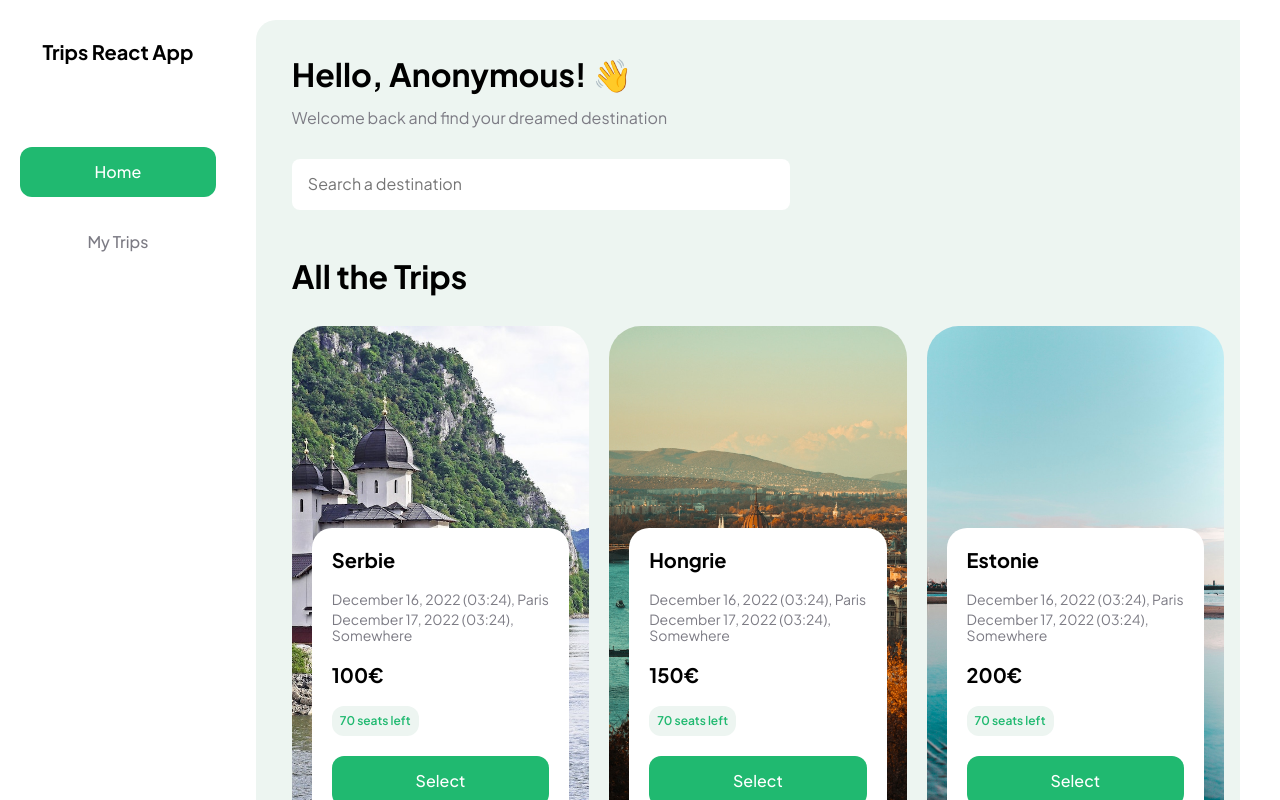
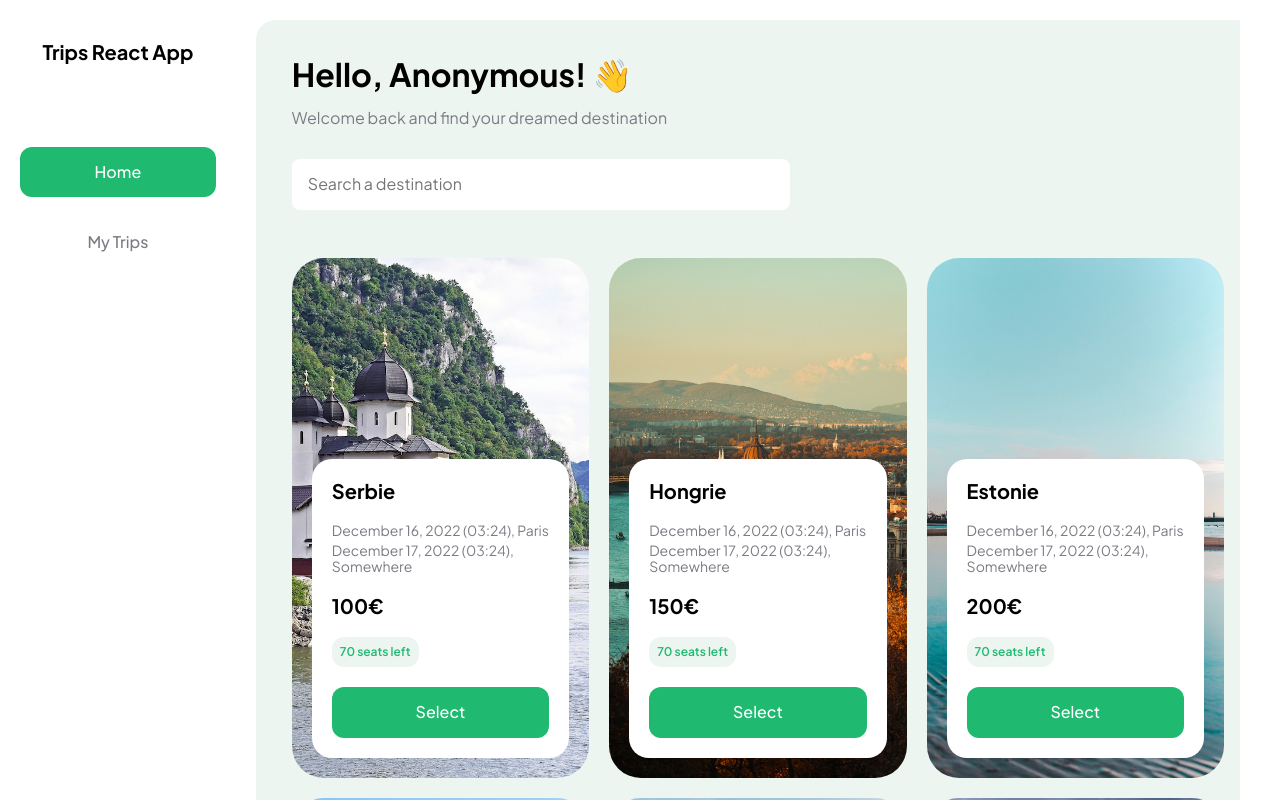
Before and after one commit to P4tt4te/trips-app, a React (Create React App) app: page / in a window 1280 px wide. Shown: the top 800 px of the page. Built offline with nearby package versions, Linux system fonts and the light colour scheme.

Commit message:
refactor(TripCardList): remove useless styled component

```diff
--- a/src/components/TripCardList/TripCardList.jsx
+++ b/src/components/TripCardList/TripCardList.jsx
@@ -1,12 +1,6 @@
 import React from 'react';
 import styled from 'styled-components';
 import { TripCard } from '../TripCard/TripCard';
-
-const TripCardListTitle = styled.h1`
-  font-size: 3.2rem;
-  margin-bottom: 3.2rem;
-  font-variation-settings: 'wght' 700;
-`;
 
 const TripCardWrapper = styled.div`
   display: grid;
@@ -18,7 +12,6 @@ const TripCardWrapper = styled.div`
 export const TripCardList = ({ trips, addSelectTrip }) => {
   return (
     <>
-      <TripCardListTitle>All the Trips</TripCardListTitle>
       <TripCardWrapper>
         {trips.map((trip, i) => {
           return (
```
